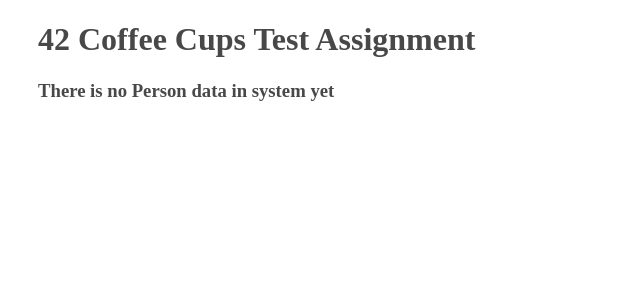
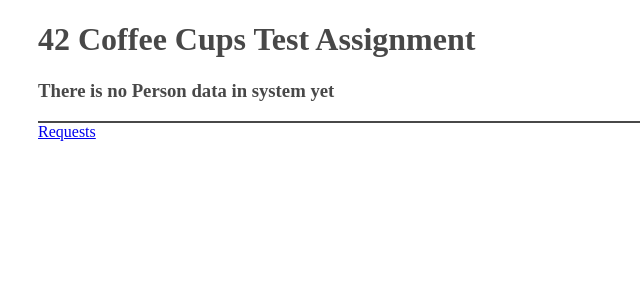
Before and after one commit to KSerge/CoffeeCups, a Django app: page / in a window 1280 px wide. Shown: the top 300 px of the page, without its empty margins (0-640 px from the left). Run offline with Django 3.2, Linux system fonts and the light colour scheme; data that the repository does not hold is empty; parts of the project's set-up code (start-up, migrations or seed data) failed here and were passed over.

Commit message:
ticket:3 populate view and template

```diff
--- a/apps/hello/views.py
+++ b/apps/hello/views.py
@@ -13,9 +13,13 @@ def index(request, person_id=1):
         person = Person()
     request_context = RequestContext(
         request,
-        {'person': person})
+        {PERSON_RESPONSE_KEYWORD: person})
     return render(request, 'hello/index.html', request_context)
 
 
 def view_requests(request):
-    return render(request, 'hello/requests.html')
+    stored_requests = IncomingRequest.objects.order_by('visiting_date')[0:10]
+    request_context = RequestContext(
+        request,
+        {REQUESTS_RESPONSE_KEYWORD: stored_requests})
+    return render(request, 'hello/requests.html', request_context)
--- a/assets/css/main.css
+++ b/assets/css/main.css
@@ -26,3 +26,9 @@ div.label-wrapper{
 textarea{
     resize: none;
 }
+div.sections-separator{
+    clear: both;
+    width: 100%;
+    border: 1px solid;
+    border-right-color:	#484848;
+}
--- a/templates/hello/index.html
+++ b/templates/hello/index.html
@@ -46,4 +46,6 @@
 {% else %}
 <h3>There is no Person data in system yet</h3>
 {% endif %}
+<div class="sections-separator"></div>
+<a href="{% url 'requests' %}">Requests</a>
 {% endblock %}
```
Also changed, not shown: templates/hello/requests.html (+20 -8 lines).
